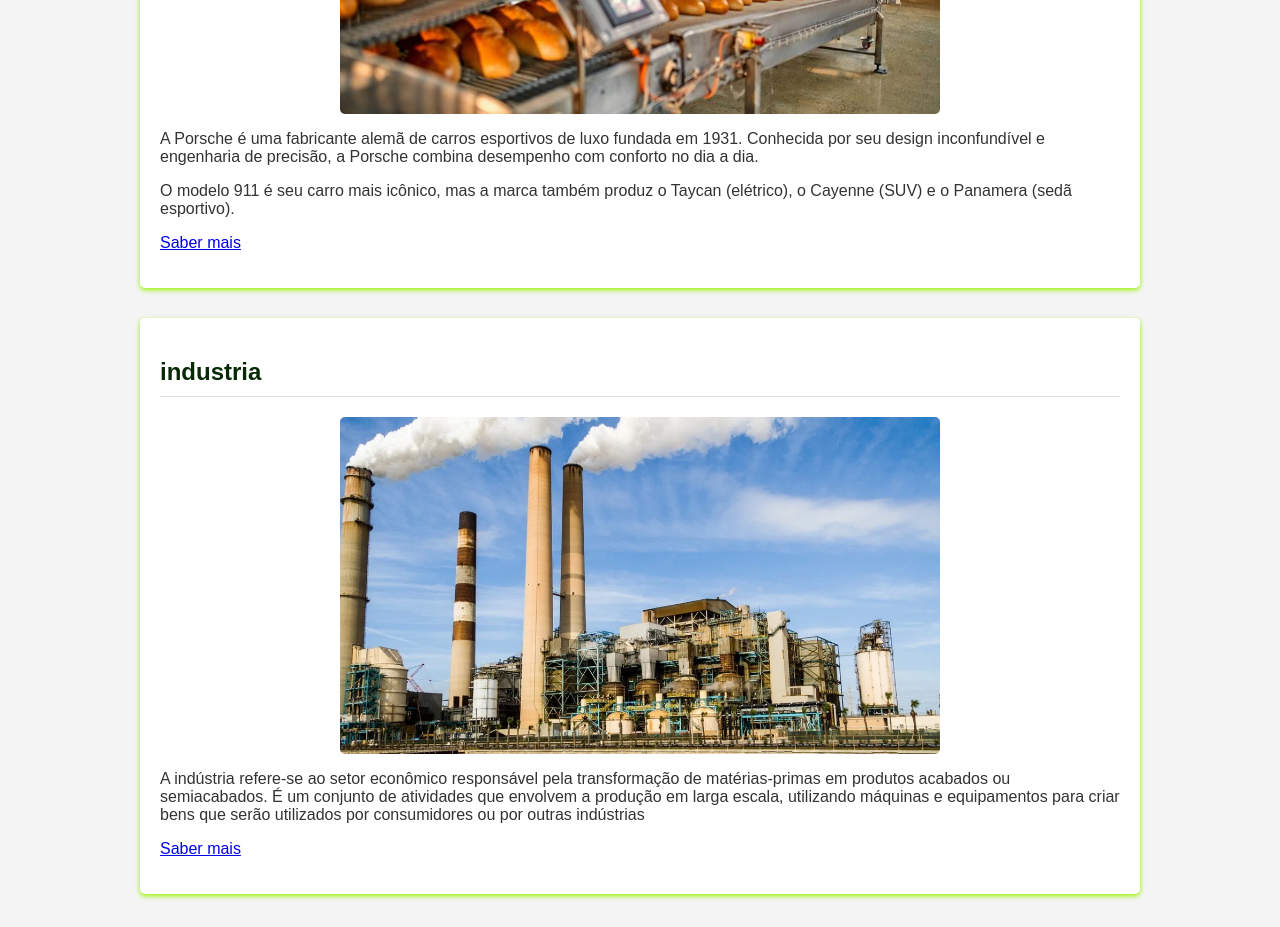
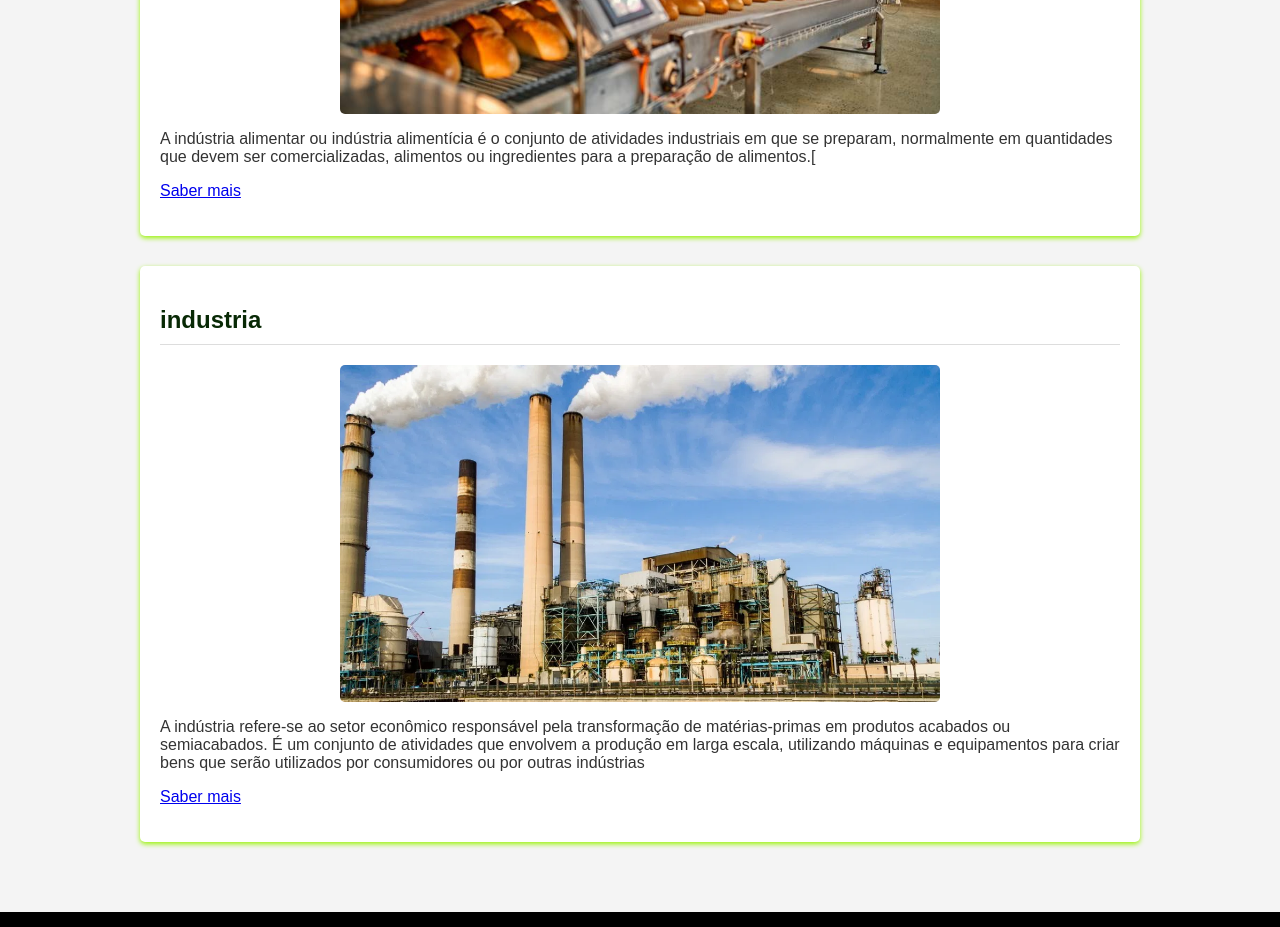
Before and after one commit to guilhermevicentin/campo-e-cidade, a plain HTML site: page campo-e-cidade-main/campo cidade/index.html in a window 1280 px wide. Shown: the part 1640-2567 px from the top of the page. Drawn offline with Linux system fonts and the light colour scheme.

Commit message:
Add files via upload

```diff
--- a/campo-e-cidade-main/campo cidade/index.html
+++ b/campo-e-cidade-main/campo cidade/index.html
@@ -41,8 +41,8 @@
         <section id="industrias alimenticia">
             <h2>industrias alimenticia</h2>
             <img src="img/Como-funciona-a-automacao-na-Industria-Alimenticia.jpeg.jpg" alt="industrias alimenticia" width="600">
-            <p>A Porsche é uma fabricante alemã de carros esportivos de luxo fundada em 1931. Conhecida por seu design inconfundível e engenharia de precisão, a Porsche combina desempenho com conforto no dia a dia.</p>
-            <p>O modelo 911 é seu carro mais icônico, mas a marca também produz o Taycan (elétrico), o Cayenne (SUV) e o Panamera (sedã esportivo).</p>
+            <p>A indústria alimentar ou indústria alimentícia é o conjunto de atividades industriais em que se preparam, normalmente em quantidades que devem ser comercializadas, alimentos ou ingredientes para a preparação de alimentos.[</p>
+            <p></p>
             <p><a href="index4.html" target="_blank">Saber mais</a></p>
         </section>
 
```
